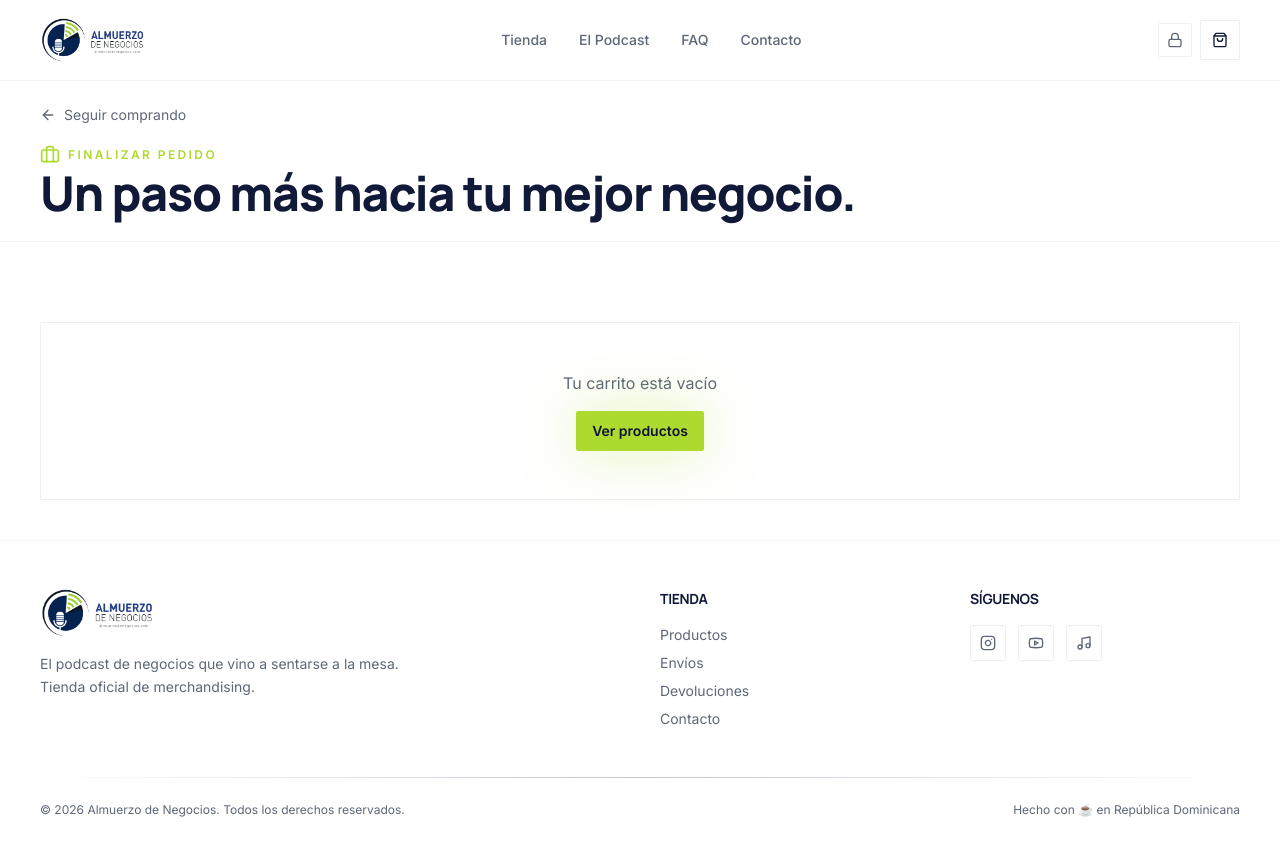
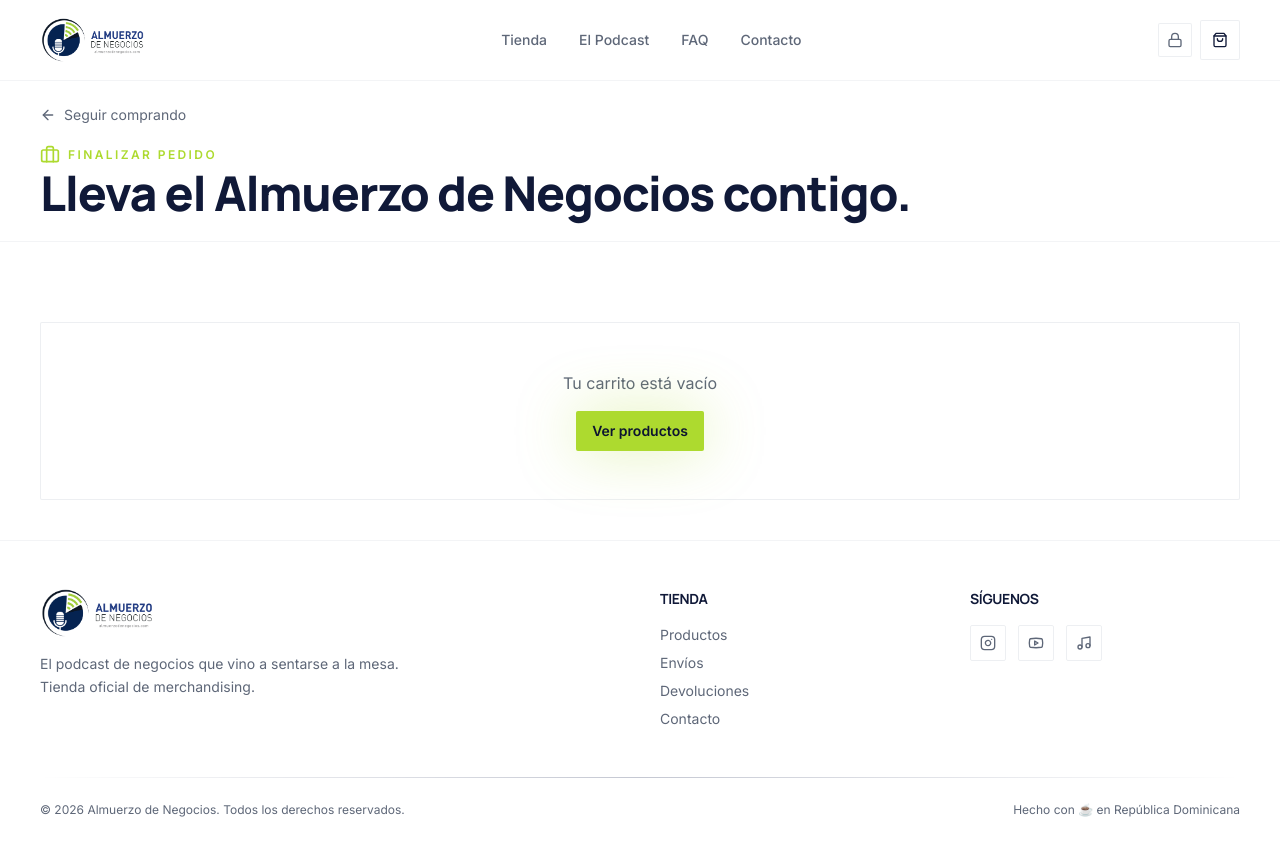
Before and after one commit to relabrands/tiendaan, a React (Vite) app: page /checkout in a window 1280 px wide. Shown: the top 856 px of the page. Built offline with nearby package versions, Linux system fonts and the light colour scheme; the HTML template or start-up script is replaced by a standard one.

Commit message:
Fix: Update checkout tagline, remove Sparkles icon

```diff
--- a/src/pages/Checkout.tsx
+++ b/src/pages/Checkout.tsx
@@ -1,6 +1,6 @@
 import { useState } from "react";
 import { Link, useNavigate } from "react-router-dom";
-import { ArrowLeft, BadgeCheck, Briefcase, CheckCircle2, Loader2, Lock, MessageCircle, Package, Sparkles } from "lucide-react";
+import { ArrowLeft, BadgeCheck, Briefcase, CheckCircle2, Loader2, Lock, MessageCircle, Package } from "lucide-react";
 import { Button } from "@/components/ui/button";
 import { Input } from "@/components/ui/input";
 import { Label } from "@/components/ui/label";
@@ -135,7 +135,7 @@ const Checkout = () => {
                   <span className="eyebrow text-accent">Finalizar pedido</span>
                 </div>
                 <h1 className="font-display text-4xl font-extrabold md:text-5xl">
-                  Un paso más hacia tu mejor negocio.
+                  Lleva el Almuerzo de Negocios contigo.
                 </h1>
               </div>
             </div>
@@ -246,10 +246,7 @@ const Checkout = () => {
                   {submitting ? (
                     <Loader2 className="h-5 w-5 animate-spin" />
                   ) : (
-                    <>
-                      <Sparkles className="mr-2 h-5 w-5" />
-                      Confirmar pedido
-                    </>
+                    "Confirmar pedido"
                   )}
                 </Button>
 
```
